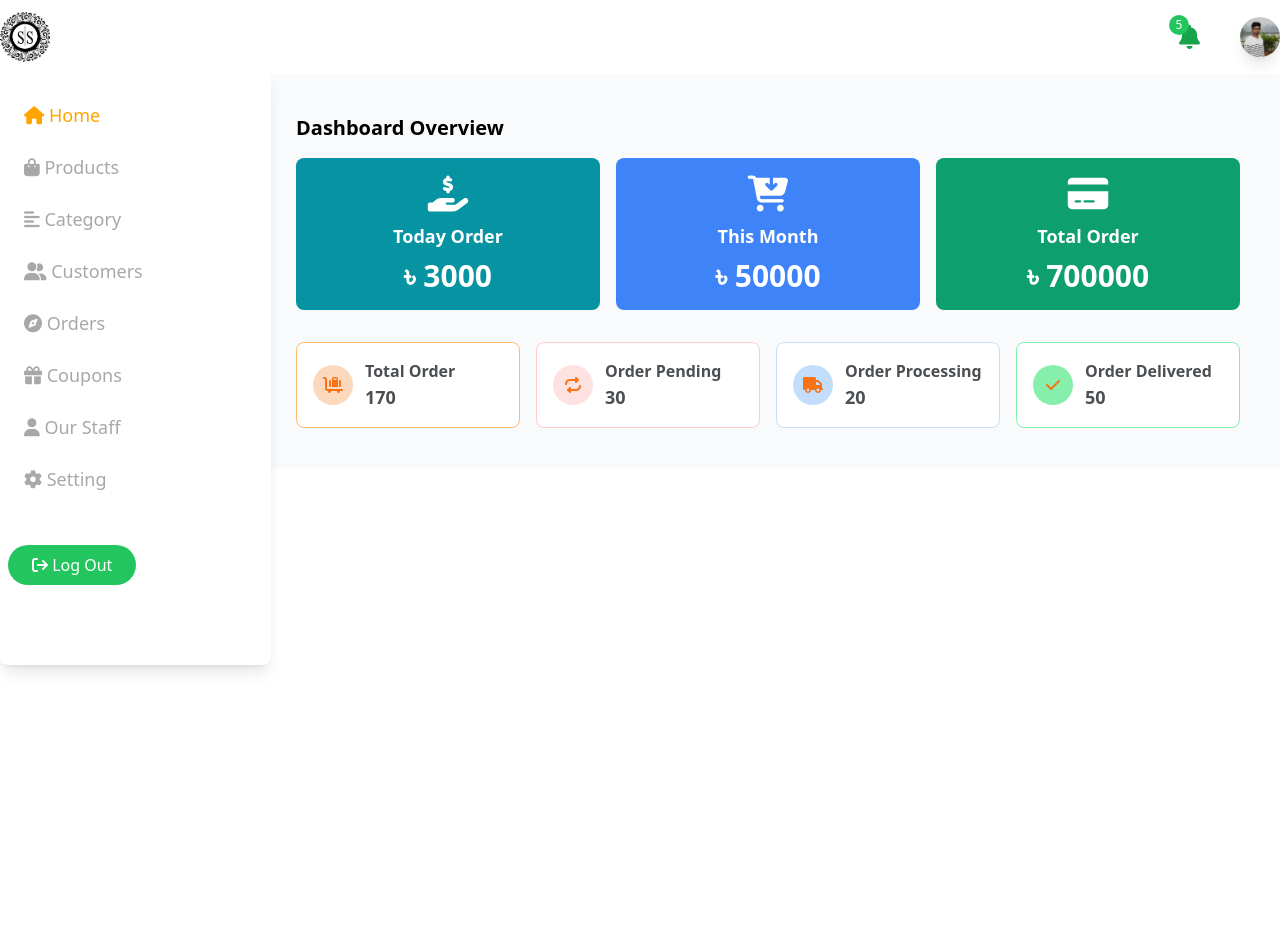
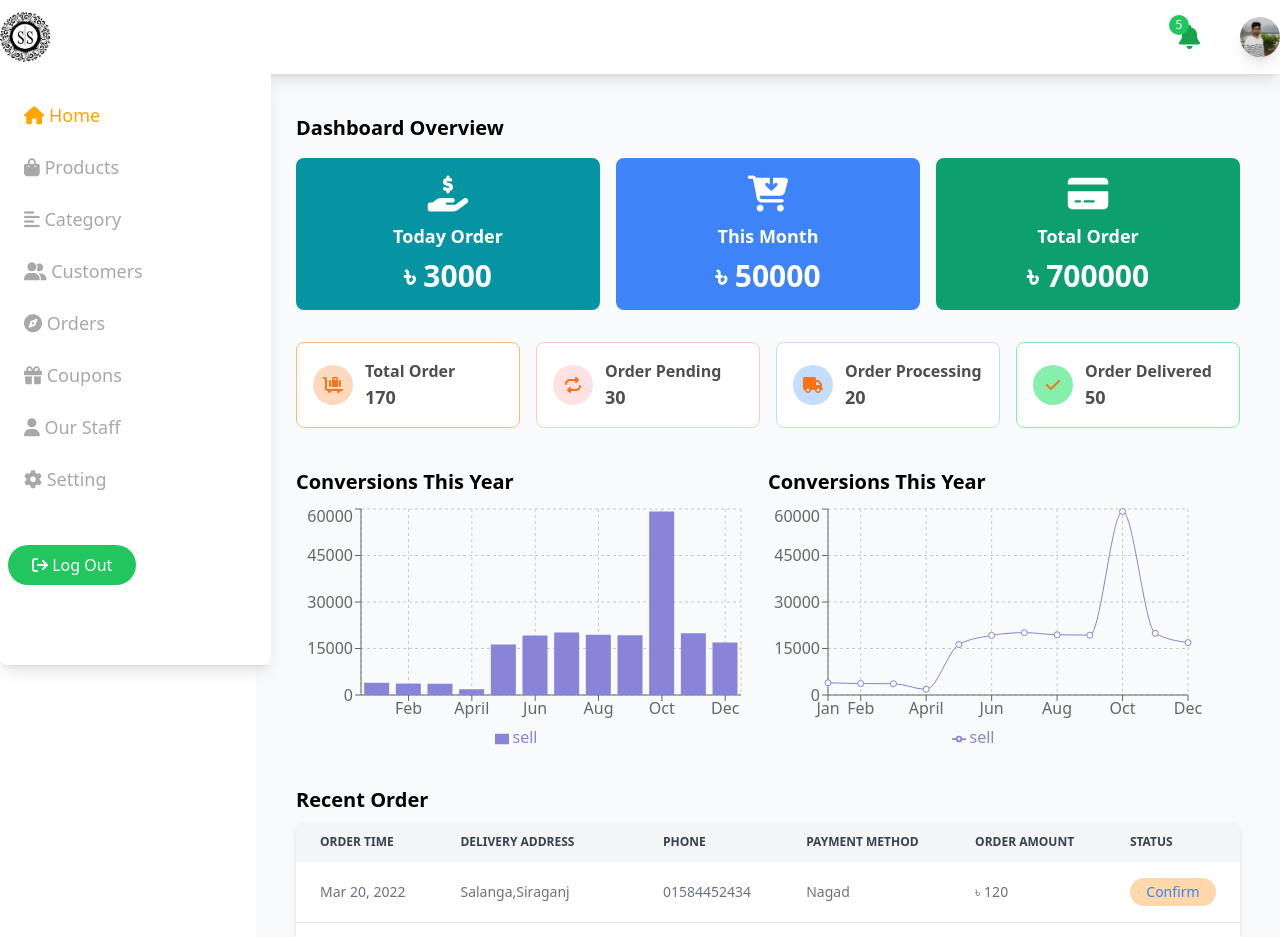
Before and after one commit to Mehedi4467/shop-dashboard, a React (Create React App) app: page / in a window 1280 px wide. Shown: the top 937 px of the page. Before the commit the page ends 800 px from the top, so only its background shows below. Built offline with nearby package versions, Linux system fonts and the light colour scheme.

Commit message:
dashboard complated

```diff
--- a/package.json
+++ b/package.json
@@ -10,6 +10,7 @@
     "react-dom": "^18.0.0",
     "react-router-dom": "^6.3.0",
     "react-scripts": "5.0.1",
+    "recharts": "^2.1.9",
     "web-vitals": "^2.1.4"
   },
   "scripts": {
--- /dev/null
+++ b/public/orderSummery.json
@@ -0,0 +1,98 @@
+[
+    {
+        "_id": "62682ca0f3232584209abd2e",
+        "sell": "3942.31",
+        "month": "Jan ",
+        "eyeColor": "brown",
+        "name": "Sims Sanford",
+        "category": "MICRONAUT"
+    },
+    {
+        "_id": "62682ca0ae066950840f76e2",
+        "sell": "3693.02",
+        "month": "Feb",
+        "eyeColor": "green",
+        "name": "Willis Sampson",
+        "category": "EXOSPEED"
+    },
+    {
+        "_id": "62682ca0795e289a26715316",
+        "sell": "3638.37",
+        "month": "March",
+        "eyeColor": "green",
+        "name": "Farmer Goff",
+        "category": "ZENTURY"
+    },
+    {
+        "_id": "62682ca0a9b1b035b2083899",
+        "sell": "1852.21",
+        "month": "April",
+        "eyeColor": "brown",
+        "name": "Weeks Mosley",
+        "category": "BUZZMAKER"
+    },
+    {
+        "_id": "62682ca0801264a4f0c109b3",
+        "sell": "16284.47",
+        "month": "May",
+        "eyeColor": "brown",
+        "name": "Helene Mckenzie",
+        "category": "PROWASTE"
+    },
+    {
+        "_id": "62682ca0127865a27ef8e256",
+        "sell": "19208.25",
+        "month": "Jun",
+        "eyeColor": "blue",
+        "name": "Wynn Keith",
+        "category": "ROBOID"
+    },
+    {
+        "_id": "62682ca0127865a27ef8e2561",
+        "sell": "20125",
+        "month": "July",
+        "eyeColor": "blue",
+        "name": "Wynn Keith",
+        "category": "ROBOID"
+    },
+    {
+        "_id": "62682ca0127865a27ef8e2562",
+        "sell": "19408.25",
+        "month": "Aug",
+        "eyeColor": "blue",
+        "name": "Wynn Keith",
+        "category": "ROBOID"
+    },
+    {
+        "_id": "62682ca0127865a27ef8e2563",
+        "sell": "19308.25",
+        "month": "Sept",
+        "eyeColor": "blue",
+        "name": "Wynn Keith",
+        "category": "ROBOID"
+    },
+    {
+        "_id": "62682ca0127865a27ef8e2564",
+        "sell": "59208.25",
+        "month": "Oct",
+        "eyeColor": "blue",
+        "name": "Wynn Keith",
+        "category": "ROBOID"
+    },
+    {
+        "_id": "62682ca0127865a27ef8e2566",
+        "sell": "19908.25",
+        "month": "Nov",
+        "eyeColor": "blue",
+        "name": "Wynn Keith",
+        "category": "ROBOID"
+    },
+    {
+        "_id": "62682ca0127865a27ef8e256203",
+        "sell": "16908.25",
+        "month": "Dec",
+        "eyeColor": "blue",
+        "name": "Wynn Keith",
+        "category": "ROBOID"
+    }
+]
--- a/src/App.js
+++ b/src/App.js
@@ -17,7 +17,10 @@ import Header from "./Shared/Header/Header";
 function App() {
   return (
     <div>
-      <Header></Header>
+      <div className="sticky top-0 bg-white zIndex-1">
+        <Header></Header>
+      </div>
+
       <div className="grid md:grid-cols-5">
         <div className="md:block hidden col-span-1">
           <Menu></Menu>
--- /dev/null
+++ b/src/Pages/Dashboard/Charts.js
@@ -0,0 +1,43 @@
+import React, { useEffect, useState } from 'react';
+import { Bar, BarChart, CartesianGrid, Legend, Line, LineChart, Tooltip, XAxis, YAxis } from 'recharts';
+
+const Charts = () => {
+    const [orders, setOrders] = useState([]);
+    useEffect(() => {
+        fetch('orderSummery.json')
+            .then(res => res.json())
+            .then(data => setOrders(data));
+    }, []);
+
+
+    return (
+        <div className='grid grid-cols-1 md:grid-cols-2'>
+            <div>
+                <h1 className='my-2 text-xl font-bold'>Conversions This Year</h1>
+
+                <BarChart width={450} height={250} data={orders}>
+                    <CartesianGrid strokeDasharray="3 3" />
+                    <XAxis dataKey="month" />
+                    <YAxis />
+                    <Tooltip />
+                    <Legend />
+                    <Bar dataKey="sell" fill="#8884D8" />
+                </BarChart>
+            </div>
+            <div className=''>
+                <h1 className='my-2 text-xl font-bold'>Conversions This Year</h1>
+                <LineChart width={450} height={250} data={orders}
+                    margin={{ top: 5, right: 30, bottom: 5 }}>
+                    <CartesianGrid strokeDasharray="3 3" />
+                    <XAxis dataKey="month" />
+                    <YAxis />
+                    <Tooltip />
+                    <Legend />
+                    <Line type="monotone" dataKey="sell" stroke="#8884d8" />
+                </LineChart>
+            </div>
+        </div>
+    );
+};
+
+export default Charts;
--- a/src/Pages/Dashboard/Dashboard.css
+++ b/src/Pages/Dashboard/Dashboard.css
@@ -9,3 +9,11 @@
     height: 40px;
     width: 40px;
 }
+
+
+.zIndex-0{
+    z-index: -1;
+}
+.zIndex-1{
+    z-index: 99;
+}
--- a/src/Pages/Dashboard/Dashboard.js
+++ b/src/Pages/Dashboard/Dashboard.js
@@ -1,6 +1,9 @@
 import React from 'react';
+import OrderList from '../../Shared/OrderList/OrderList';
+import Charts from './Charts';
 import DashboardStatus from './DashboardStatus';
 import Pricing from './Pricing';
+import './Dashboard.css';
 
 const Dashboard = () => {
     return (
@@ -13,6 +16,13 @@ const Dashboard = () => {
             <div className='mt-8'>
                 <DashboardStatus></DashboardStatus>
             </div>
+            <div className='mt-8'>
+                <Charts></Charts>
+            </div>
+
+            <div className='mt-8'>
+                <OrderList></OrderList>
+            </div>
         </div >
     );
 };
--- a/src/Shared/Header/Header.js
+++ b/src/Shared/Header/Header.js
@@ -32,7 +32,7 @@ const Header = () => {
     }
 
     return (
-        <div className='shadow-lg'>
+        <div className='shadow-lg zIndex-1'>
             <div className='container mx-auto md:px-0 px-10 sm:px-10 py-3'>
                 <div className='grid grid-cols-2 justify-between items-center'>
                     <div className='flex items-center'>
--- /dev/null
+++ b/src/Shared/OrderList/OrderList.js
@@ -0,0 +1,74 @@
+import React from 'react';
+
+const OrderList = () => {
+
+    const orderList = [
+        { _id: 1, time: 'Mar 20, 2022', phone: '01584452434', address: 'Salanga,Siraganj', method: 'Nagad', amount: '120', status: 'Confirm' },
+        { _id: 2, time: 'Mar 21, 2022', phone: '01784452434', address: 'Puthiya, Pabana', method: 'Card', amount: '1200', status: 'Delivery' },
+        { _id: 3, time: 'Mar 22, 2022', phone: '01384452434', address: 'Manglo,Bandarban', method: 'Roket', amount: '1020', status: 'Pending' },
+        { _id: 4, time: 'Mar 23, 2022', phone: '01484452434', address: 'BashKhali,Bogura', method: 'Bank', amount: '100', status: 'Processing' },
+        { _id: 5, time: 'Mar 24, 2022', phone: '01984452434', address: 'Mirpur-10, Dhaka', method: 'Bkash', amount: '130', status: 'Confirm' },
+        { _id: 6, time: 'Mar 25, 2022', phone: '01884452434', address: 'Dhanmundi-32,Dhaka', method: 'Nagad', amount: '200', status: 'Delivery' },
+    ]
+
+    return (
+        <div>
+            <h1 className='my-2 text-xl font-bold'>Recent Order</h1>
+            <div className="relative overflow-x-auto shadow-md sm:rounded-lg">
+                <table className="w-full text-sm text-left text-gray-500 dark:text-gray-400">
+                    <thead className="text-xs text-gray-700 uppercase bg-[#F4F5F7] dark:bg-gray-700 dark:text-gray-400">
+                        <tr>
+                            <th scope="col" className="px-6 py-3">
+                                ORDER TIME
+                            </th>
+                            <th scope="col" className="px-6 py-3">
+                                DELIVERY ADDRESS
+                            </th>
+                            <th scope="col" className="px-6 py-3">
+                                PHONE
+                            </th>
+                            <th scope="col" className="px-6 py-3">
+                                PAYMENT METHOD
+                            </th>
+                            <th scope="col" className="px-6 py-3">
+                                ORDER AMOUNT
+                            </th>
+                            <th scope="col" className="px-6 py-3">
+                                STATUS
+                            </th>
+                        </tr>
+                    </thead>
+                    <tbody>
+                        {
+                            orderList.map(order => <tr key={order._id} className="bg-white border-b dark:bg-gray-800 dark:border-gray-700">
+                                <th scope="row" className="px-6 py-4 font-medium  dark:text-white whitespace-nowrap">
+                                    {order.time}
+                                </th>
+                                <td className="px-6 py-4">
+                                    {order.address}
+                                </td>
+                                <td className="px-6 py-4">
+                                    {order.phone}
+                                </td>
+                                <td className="px-6 py-4">
+                                    {order.method}
+                                </td>
+                                <td className="px-6 py-4">
+                                    &#x09F3; {order.amount}
+                                </td>
+                                <td className="px-6 py-4">
+                                    <p className='bg-orange-200 p-1 rounded-full text-center text-blue-500'>{order.status}</p>
+                                </td >
+
+                            </tr >)
+                        }
+
+                    </tbody >
+                </table >
+            </div >
+
+        </div >
+    );
+};
+
+export default OrderList;
--- /dev/null
+++ b/src/Shared/Pagination/Pagination.js
@@ -0,0 +1,23 @@
+import React from 'react';
+
+const Pagination = () => {
+    return (
+        <div>
+            <nav aria-label="Page navigation">
+                <ul className="inline-flex space-x-2">
+                    <li><button className="flex items-center justify-center w-10 h-10 text-indigo-600 transition-colors duration-150 rounded-full focus:shadow-outline hover:bg-indigo-100">
+                        <svg className="w-4 h-4 fill-current" viewBox="0 0 20 20"><path d="M12.707 5.293a1 1 0 010 1.414L9.414 10l3.293 3.293a1 1 0 01-1.414 1.414l-4-4a1 1 0 010-1.414l4-4a1 1 0 011.414 0z" clip-rule="evenodd" fill-rule="evenodd"></path></svg></button>
+                    </li>
+                    <li><button className="w-10 h-10 text-indigo-600 transition-colors duration-150 rounded-full focus:shadow-outline hover:bg-indigo-100">1</button></li>
+                    <li><button className="w-10 h-10 text-indigo-600 transition-colors duration-150 rounded-full focus:shadow-outline hover:bg-indigo-100">2</button></li>
+                    <li><button className="w-10 h-10 text-white transition-colors duration-150 bg-indigo-600 border border-r-0 border-indigo-600 rounded-full focus:shadow-outline">3</button></li>
+                    <li><button className="flex items-center justify-center w-10 h-10 text-indigo-600 transition-colors duration-150 bg-white rounded-full focus:shadow-outline hover:bg-indigo-100">
+                        <svg className="w-4 h-4 fill-current" viewBox="0 0 20 20"><path d="M7.293 14.707a1 1 0 010-1.414L10.586 10 7.293 6.707a1 1 0 011.414-1.414l4 4a1 1 0 010 1.414l-4 4a1 1 0 01-1.414 0z" clip-rule="evenodd" fill-rule="evenodd"></path></svg></button>
+                    </li>
+                </ul>
+            </nav>
+        </div>
+    );
+};
+
+export default Pagination;
```
Also changed, not shown: 1 other file (tests, documents, lock files or other folders).
